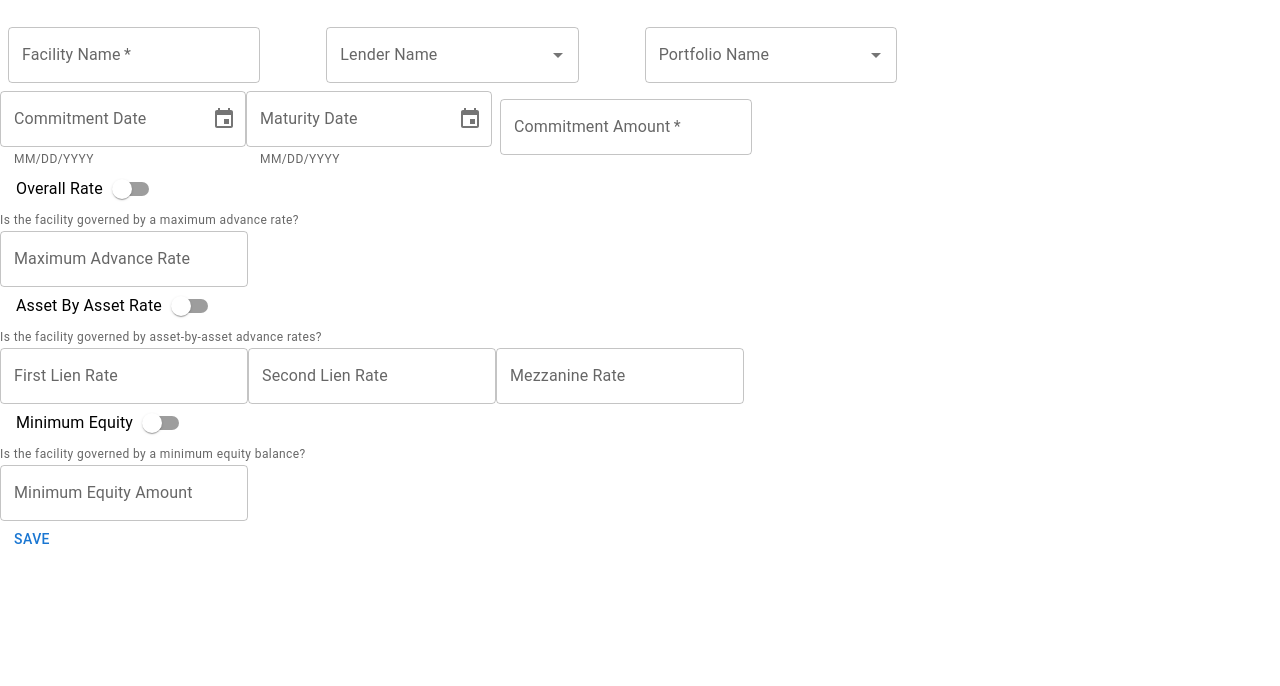
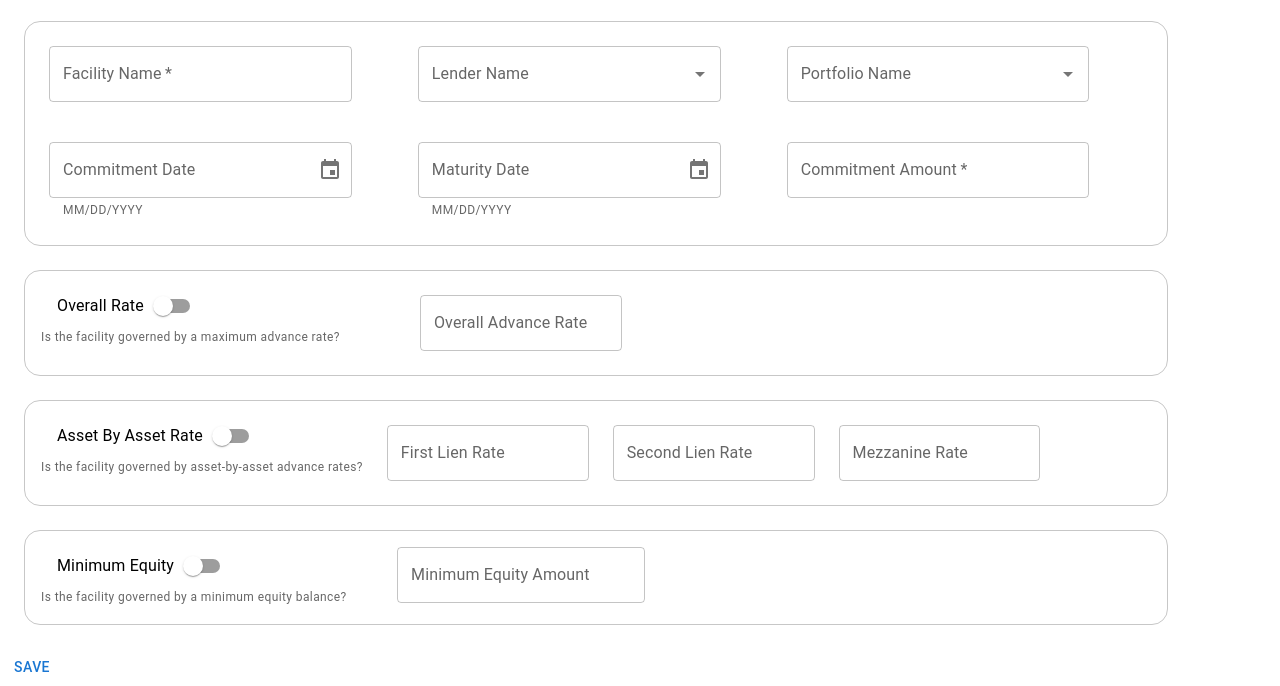
Before and after one commit to adampsuprogramming/neapolitan, a React app in the folder client/: page /configuration/configfacility/debtfacilitycreate in a window 1280 px wide. Shown: the part 258-944 px from the top of the page. Before the commit the page ends 815 px from the top, so only its background shows below. Built offline with nearby package versions, Linux system fonts and the light colour scheme; no server answers; what ag-grid-community would draw is missing.

Commit message:
NEA-1 Formatted layout of page to match wireframe

```diff
--- a/client/src/components/App.css
+++ b/client/src/components/App.css
@@ -166,3 +166,8 @@
   display: flex;
   gap: 50px;
 }
+
+.row-2-new-debt-facility {
+  display: flex;
+  gap: 50px;
+}
--- a/client/src/components/DebtFacilityCreate.js
+++ b/client/src/components/DebtFacilityCreate.js
@@ -137,9 +137,16 @@ function DebtFacilityCreate() {
       <div className="debt-facility-create">
         <h1>Placeholder for Debt Facility Creation</h1>
       </div>
+      <Box component="form">
         <Box
-        component="form"
-        sx={{ "& .MuiTextField-root": { m: 1, width: "25ch" } }}
+          sx={{
+            border: "1px solid",
+            borderRadius: 4,
+            borderColor: "#c7c7c7ff",
+            width: "110ch",
+            m: 3,
+            padding: 2,
+          }}
         >
           <div className="row-1-new-debt-facility">
             {/* Textfield which is simply the Facility Name - Stored in */}
@@ -150,6 +157,7 @@ function DebtFacilityCreate() {
               onChange={(event) => setFacilityName(event.target.value)}
               id="facility-name-input"
               label="Facility Name"
+              sx={{ m: 1, width: "30ch" }}
             />
 
             {/* Autocomplete for Lender Name - Stored in */}
@@ -160,6 +168,7 @@ function DebtFacilityCreate() {
               required
               options={lenderData}
               value={selectedLender}
+              sx={{ m: 1, width: "30ch" }}
               onChange={(event, newValue) => setSelectedLender(newValue)}
               getOptionLabel={(option) => option.lender_name || ""}
               renderInput={(params) => (
@@ -175,6 +184,7 @@ function DebtFacilityCreate() {
               required
               options={portfolioData}
               value={selectedPortfolio}
+              sx={{ m: 1, width: "30ch" }}
               onChange={(event, newValue) => setSelectedPortfolio(newValue)}
               getOptionLabel={(option) => option.portfolio_name || ""}
               renderInput={(params) => (
@@ -188,6 +198,7 @@ function DebtFacilityCreate() {
               {/* Picker for Commitment Date */}
               <DatePicker
                 label="Commitment Date"
+                sx={{ m: 1, width: "30ch", marginTop: 4 }}
                 value={commitmentDate ? dayjs(commitmentDate) : null} // This is needed if date is yet a valid date or a crash occurs
                 onChange={(newDate) => {
                   setCommitmentDate(
@@ -206,9 +217,12 @@ function DebtFacilityCreate() {
 
               <DatePicker
                 label="Maturity Date"
+                sx={{ m: 1, width: "30ch", marginTop: 4 }}
                 value={maturityDate ? dayjs(maturityDate) : null} // This is needed if date is yet a valid date or a crash occurs
                 onChange={(newDate) => {
-                setMaturityDate(newDate ? newDate.format("YYYY-MM-DD") : null); // if there is anything in new date, set maturity date or else set it to null
+                  setMaturityDate(
+                    newDate ? newDate.format("YYYY-MM-DD") : null,
+                  ); // if there is anything in new date, set maturity date or else set it to null
                   console.log(maturityDate);
                 }}
                 slotProps={{
@@ -224,6 +238,7 @@ function DebtFacilityCreate() {
             {/* Uses react-number-format integrated with MUI TextField */}
             <NumericFormat
               customInput={TextField}
+              sx={{ m: 1, width: "30ch", marginTop: 4 }}
               required
               value={commitmentAmount}
               onValueChange={(value) => setCommitmentAmount(value.floatValue)}
@@ -235,8 +250,18 @@ function DebtFacilityCreate() {
             />
           </div>
         </Box>
-
-      <div>
+        <Box
+          sx={{
+            border: "1px solid",
+            borderRadius: 4,
+            borderColor: "#c7c7c7ff",
+            width: "110ch",
+            m: 3,
+            padding: 2,
+            display: "flex",
+          }}
+        >
+          <Box>
             {/* Toggle for max advance rate */}
             <FormControlLabel
               control={
@@ -251,23 +276,35 @@ function DebtFacilityCreate() {
             <FormHelperText>
               Is the facility governed by a maximum advance rate?
             </FormHelperText>
-
+          </Box>
           {/* Input for max advance rate */}
 
           <NumericFormat
+            sx={{ m: 1, width: "30ch",  marginLeft: 10, width: "20ch"}}
             customInput={TextField}
             value={maxAdvanceRate}
             onValueChange={(value) => setMaxAdvanceRate(value.floatValue)}
-          label="Maximum Advance Rate"
+            label="Overall Advance Rate"
             thousandSeparator=","
             decimalScale={6}
             suffix="%"
             fixedDecimalScale
           />
-      </div>
+        </Box>
+        <Box
+          sx={{
+            border: "1px solid",
+            borderRadius: 4,
+            borderColor: "#c7c7c7ff",
+            width: "110ch",
+            m: 3,
+            padding: 2,
+            display: "flex"
+          }}
+        >
 
-      <div>
             {/* Toggle for asset-by-asset rate */}
+            <Box>
             <FormControlLabel
               control={
                 <Switch
@@ -281,11 +318,14 @@ function DebtFacilityCreate() {
             <FormHelperText>
               Is the facility governed by asset-by-asset advance rates?
             </FormHelperText>
+            </Box>
 
+              <Box>
             {/* Input for first lien rate */}
 
             <NumericFormat
               customInput={TextField}
+              sx={{ m: 1, width: "20ch",  marginLeft: 3 }}
               value={firstLienRate}
               onValueChange={(value) => setFirstLienRate(value.floatValue)}
               label="First Lien Rate"
@@ -299,6 +339,7 @@ function DebtFacilityCreate() {
 
             <NumericFormat
               customInput={TextField}
+              sx={{ m: 1, width: "20ch",  marginLeft: 2 }}
               value={secondLienRate}
               onValueChange={(value) => setSecondLienRate(value.floatValue)}
               label="Second Lien Rate"
@@ -312,6 +353,7 @@ function DebtFacilityCreate() {
 
             <NumericFormat
               customInput={TextField}
+              sx={{ m: 1, width: "20ch",  marginLeft: 2 }}
               value={mezzanineRate}
               onValueChange={(value) => setMezzanineRate(value.floatValue)}
               label="Mezzanine Rate"
@@ -320,9 +362,21 @@ function DebtFacilityCreate() {
               suffix="%"
               fixedDecimalScale
             />
-      </div>
+     </Box>
+        </Box>
+        <Box
+          sx={{
+            border: "1px solid",
+            borderRadius: 4,
+            borderColor: "#c7c7c7ff",
+            width: "110ch",
+            m: 3,
+            padding: 2,
+            display: "flex"
+          }}
+        >
+          <Box>
 
-      <div>
             {/* Toggle for min equity */}
             <FormControlLabel
               control={
@@ -337,11 +391,12 @@ function DebtFacilityCreate() {
             <FormHelperText>
               Is the facility governed by a minimum equity balance?
             </FormHelperText>
-
+</Box>
             {/* Input for min equity amount */}
 
             <NumericFormat
               customInput={TextField}
+              sx={{marginLeft:"5ch"}}
               value={minimumEquity}
               onValueChange={(value) => setMinimumEquity(value.floatValue)}
               label="Minimum Equity Amount"
@@ -350,13 +405,14 @@ function DebtFacilityCreate() {
               prefix="$"
               fixedDecimalScale
             />
-      </div>
 
+        </Box>
         <div>
           <Button variant="text" onClick={postFacility}>
             Save
           </Button>
         </div>
+      </Box>
     </>
   );
 }
```
Lines whose indentation alone changed are shown as unchanged.
